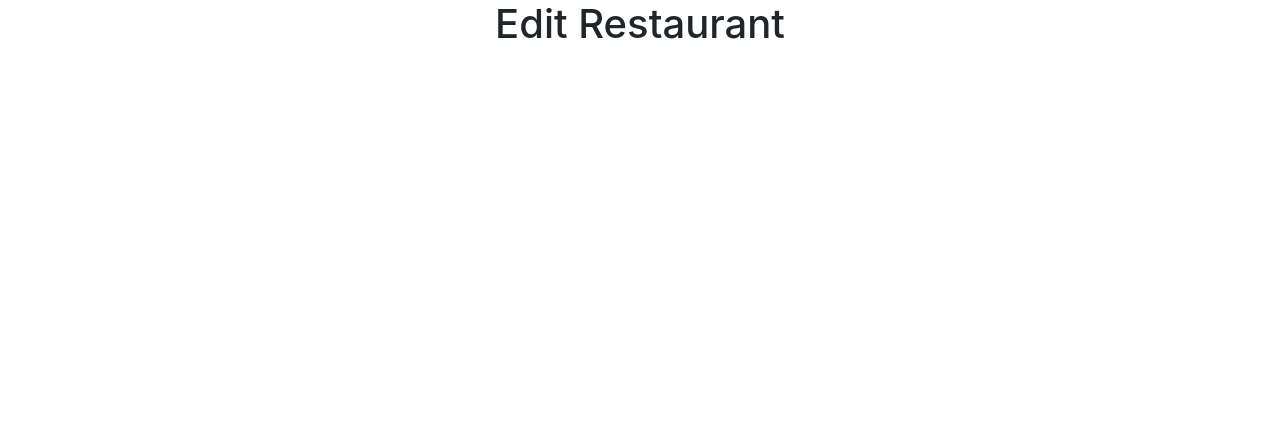
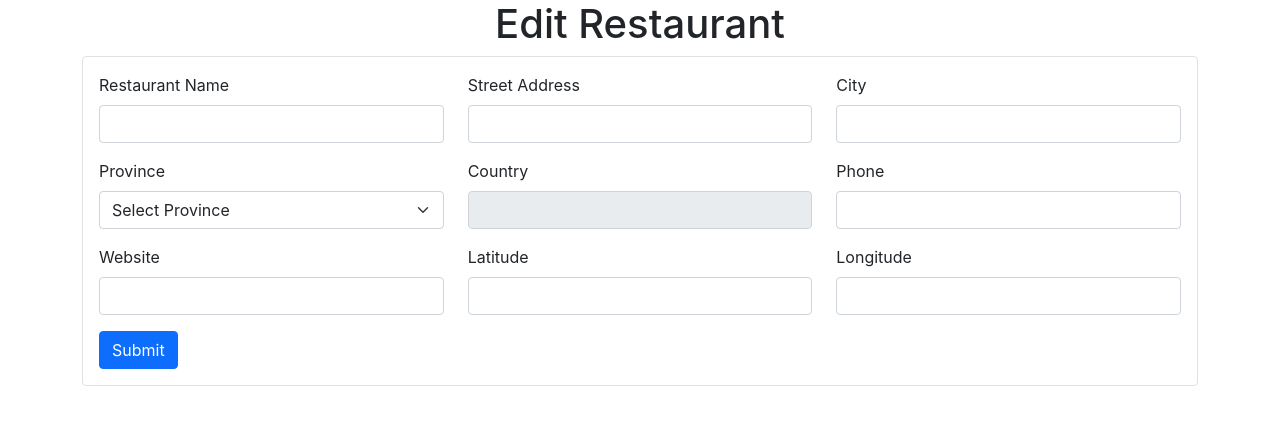
Before and after one commit to mike-quill/Restaurant-Surveys, a React (Create React App) app in the folder client/: page /restaurants/1/edit in a window 1280 px wide. Shown: the top 424 px of the page. Built offline with nearby package versions, Linux system fonts and the light colour scheme; no server answers.

Commit message:
added nav to restaurant details and added tracking of selected restaurant in context

```diff
--- a/client/src/components/EditRestaurant.jsx
+++ b/client/src/components/EditRestaurant.jsx
@@ -1,7 +1,8 @@
 import React, { useState } from 'react';
 import { useEffect } from 'react';
-import { useParams } from 'react-router-dom';
-import RestaurantAPI from '../apis/RestaurantAPI'
+import { useNavigate, useParams } from 'react-router-dom';
+import RestaurantAPI from '../apis/RestaurantAPI';
+import {Form, Col, Row, Button} from 'react-bootstrap';
 
 const EditRestaurant = (props) => {
     const { id } = useParams();
@@ -16,6 +17,7 @@ const EditRestaurant = (props) => {
     const [phoneNumber, setPhoneNumber] = useState("");
     const [website, setWebsite] = useState("");
 
+    let navigate = useNavigate();
 
     useEffect(() => {
         const fetchData = async () => {
@@ -33,9 +35,109 @@ const EditRestaurant = (props) => {
         fetchData()
     }, [])
 
+    const handleSubmit = async (e) => {
+        e.preventDefault();
+        try {
+            const updatedRestaurant = await RestaurantAPI.put(`/${id}`, {
+                name: name,
+                latitude: latitude,
+                longitude: longitude,
+                street_address: streetAddress,
+                city: city,
+                province: province,
+                country: country,
+                phone_number: phoneNumber,
+                website: website
+            });
+            console.log(updatedRestaurant);
+            navigate("/");
+
+        } catch (error) {
+            console.log(error);
+        }
+    }
+
     return (
-        <div>
+        <div className="container">
+            <Form className='border rounded p-3 mb-3' action=''>
+                <Row>
+                    <Col xs="12" md="4">
+                        <Form.Group controlId="newRestaurantName">
+                            <Form.Label>Restaurant Name</Form.Label>
+                            <Form.Control name='name' value={name} type="text" onChange={(e) => setName(e.target.value)} />
+                        </Form.Group>
+                    </Col>
+                    <Col xs="12" md="4">
+                        <Form.Group className="mb-3" controlId="newRestaurantAddress">
+                            <Form.Label>Street Address</Form.Label>
+                            <Form.Control name='streetAddress' value={streetAddress} type="text" onChange={(e) => setStreetAddress(e.target.value)} />
+                        </Form.Group>
+                    </Col>
+                    <Col xs="12" md="4">
+                        <Form.Group className="mb-3" controlId="newRestaurantCity">
+                            <Form.Label>City</Form.Label>
+                            <Form.Control name='city' value={city} type="text" onChange={(e) => setCity(e.target.value)} />
+                        </Form.Group>
+                    </Col>
+                    <Col xs="12" md="4">
+                        <Form.Group className="mb-3" controlId="newRestaurantProvince">
+                            <Form.Label>Province</Form.Label>
+                            {/* <Form.Control name='province' value={province} type="text" onChange={(e) => setProvince(e.target.value)} /> */}
+                            <Form.Select name='province' onChange={(e) => setProvince(e.target.value)} value={province}>
+                                <option value="none">Select Province</option>
+                                <option value="Ontario">Ontario</option>
+                                <option value="Quebec">Quebec</option>
+                                <option value="Nova Scotia">Nova Scotia</option>
+                                <option value="New Brunswick">New Brunswick</option>
+                                <option value="Manitoba">Manitoba</option>
+                                <option value="British Columbia">British Columbia</option>
+                                <option value="Prince Edward Island">Prince Edward Island</option>
+                                <option value="Saskatchewan">Saskatchewan</option>
+                                <option value="Alberta">Alberta</option>
+                                <option value="Newfoundland and Labrador">Newfoundland and Labrador</option>
 
+                            </Form.Select>
+                        </Form.Group>
+                    </Col>
+                    <Col xs="12" md="4">
+                        <Form.Group className="mb-3" controlId="newRestaurantCountry">
+                            <Form.Label>Country</Form.Label>
+                            <Form.Control disabled name='country' value={country} type="text" onChange={(e) => setCountry(e.target.value)} />
+                        </Form.Group>
+                    </Col>
+                    <Col xs="12" md="4">
+                        <Form.Group className="mb-3" controlId="newRestaurantPhone">
+                            <Form.Label>Phone</Form.Label>
+                            <Form.Control name='phoneNumber' value={phoneNumber} type="text" onChange={(e) => setPhoneNumber(e.target.value)} />
+                        </Form.Group>
+                    </Col>
+                    <Col xs="12" md="4">
+                        <Form.Group className="mb-3" controlId="newRestaurantWebsite">
+                            <Form.Label>Website</Form.Label>
+                            <Form.Control name='website' value={website} type="text" onChange={(e) => setWebsite(e.target.value)} />
+                        </Form.Group>
+                    </Col>
+                    <Col xs="12" md="4">
+                        <Form.Group className="mb-3" controlId="newRestaurantLatitude">
+                            <Form.Label>Latitude</Form.Label>
+                            <Form.Control name='latitude' value={latitude} type="text" onChange={(e) => setLatitude(e.target.value)} />
+                        </Form.Group>
+                    </Col>
+                    <Col xs="12" md="4">
+                        <Form.Group className="mb-3" controlId="newRestaurantLongitude">
+                            <Form.Label>Longitude</Form.Label>
+                            <Form.Control name='longitude' value={longitude} type="text" onChange={(e) => setLongitude(e.target.value)} />
+                        </Form.Group>
+                    </Col>
+                </Row>
+                <Row>
+                    <Col>
+                        <Button type="submit" variant="primary" onClick={handleSubmit}>
+                            Submit
+                        </Button>
+                    </Col>
+                </Row>
+            </Form>
         </div>
     );
 }
--- a/client/src/components/RestaurantsList.jsx
+++ b/client/src/components/RestaurantsList.jsx
@@ -25,7 +25,8 @@ function RestaurantsList(props) {
 
     }, [])
 
-    const handleDelete = async (id) => {
+    const handleDelete = async (e, id) => {
+        e.stopPropagation();
         try {
             const response = await RestaurantAPI.delete(`/${id}`);
             setRestaurants(restaurants.filter(restaurant => {
@@ -36,8 +37,13 @@ function RestaurantsList(props) {
         }
     }
 
-    const handleEdit = (id) => {
+    const handleEdit = (e, id) => {
+        e.stopPropagation();
         navigate(`/restaurants/${id}/edit`)
+    }
+
+    const handleRestaurantSelect = (id) => {
+        navigate(`restaurants/${id}`)
     }
 
     return (
@@ -56,13 +62,13 @@ function RestaurantsList(props) {
                 <tbody>
                     {restaurants && restaurants.map(restaurant => {
                         return (
-                            <tr key={restaurant.id}>
+                            <tr onClick={() => handleRestaurantSelect(restaurant.id)} key={restaurant.id}>
                                 <td>{restaurant.name}</td>
                                 <td>{restaurant.street_address}</td>
                                 <td>Rating</td>
                                 <td>{restaurant.phone_number}</td>
-                                <td><button onClick={() => handleEdit(restaurant.id)} className='btn btn-warning'>Edit</button></td>
-                                <td><button onClick={() => handleDelete(restaurant.id)} className='btn btn-danger'>Delete</button></td>
+                                <td><button onClick={(e) => handleEdit(e, restaurant.id)} className='btn btn-warning'>Edit</button></td>
+                                <td><button onClick={(e) => handleDelete(e, restaurant.id)} className='btn btn-danger'>Delete</button></td>
                             </tr>
                         );
                     })}
--- a/client/src/context/RestaurantsContext.js
+++ b/client/src/context/RestaurantsContext.js
@@ -4,13 +4,14 @@ export const RestaurantsContext = createContext();
 
 export const RestaurantsContextProvider = props => {
     const [restaurants, setRestaurants] = useState([])
+    const [selectedRestaurant, setSelectedRestaurant] = useState(null)
 
     const addRestaurants = (restaurant) => {
         setRestaurants([...restaurants, restaurant]);
     };
 
     return (
-        <RestaurantsContext.Provider value={{restaurants, setRestaurants, addRestaurants}}>
+        <RestaurantsContext.Provider value={{restaurants, setRestaurants, addRestaurants, selectedRestaurant, setSelectedRestaurant}}>
             {props.children}
         </RestaurantsContext.Provider>
     )
--- a/client/src/routes/RestaurantDetails.jsx
+++ b/client/src/routes/RestaurantDetails.jsx
@@ -1,9 +1,30 @@
 import React from 'react'
+import { useEffect } from 'react';
+import { useContext } from 'react';
+import { useParams } from 'react-router-dom';
+import RestaurantAPI from '../apis/RestaurantAPI';
+import { RestaurantsContext } from '../context/RestaurantsContext';
 
 const RestaurantDetails = () => {
+    const { id } = useParams();
+    const { selectedRestaurant, setSelectedRestaurant } = useContext(RestaurantsContext);
+
+    useEffect(() => {
+        const fetchData = async () => {
+            try {
+                const response = await RestaurantAPI.get(`/${id}`);
+                setSelectedRestaurant(response.data.data.restaurant);
+            } catch (error) {
+                console.log(error);
+            }
+
+        }
+        fetchData();
+    }, [])
+
     return (
         <div>
-            Restaurant Details
+            {selectedRestaurant && selectedRestaurant.name}
         </div>
     );
 }
```
Also changed, not shown: 1 other file (tests, documents, lock files or other folders).
